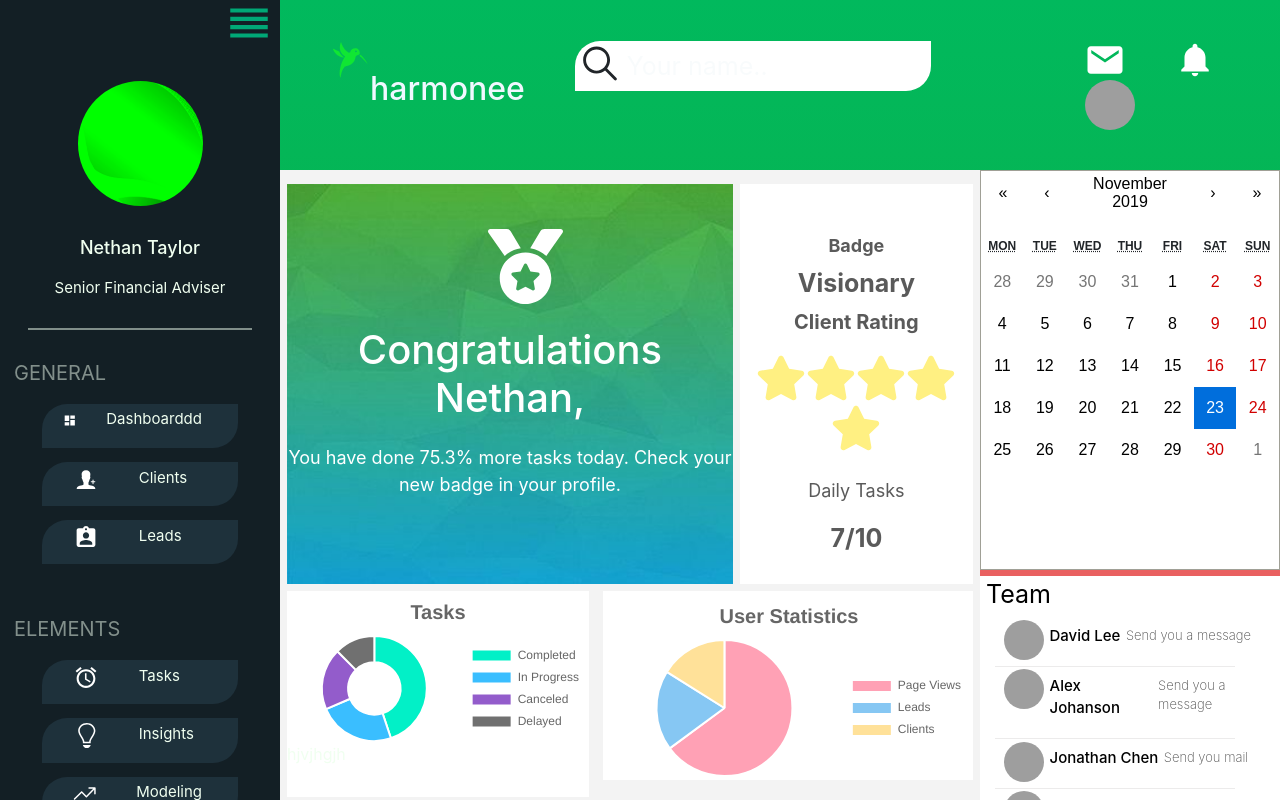
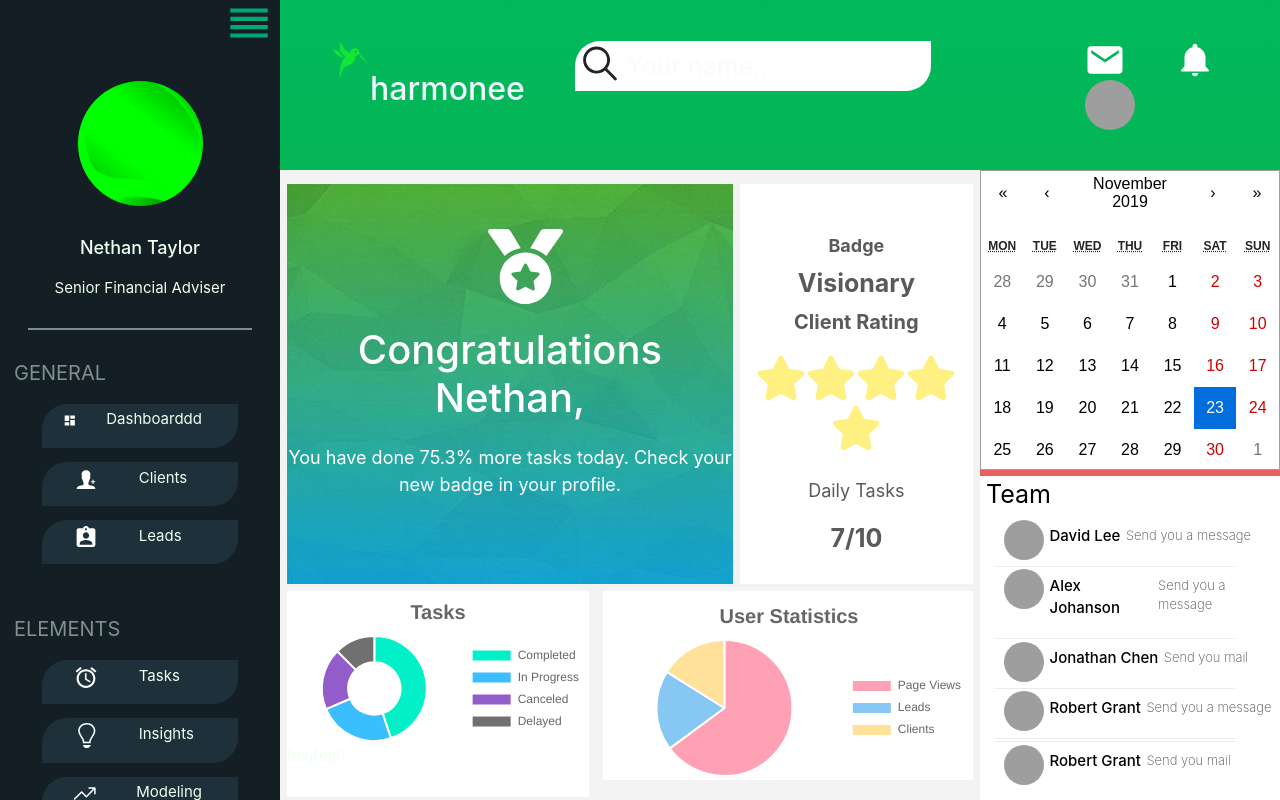
Before and after one commit to lakshan28/suntechit_assignment, a React (Create React App) app: page /login in a window 1280 px wide. Shown: the top 800 px of the page. Built offline with nearby package versions, Linux system fonts and the light colour scheme; grey boxes are pictures that could not be loaded.

Commit message:
updated login page

```diff
--- a/src/components/Scheduled/calendar/Scheduled.css
+++ b/src/components/Scheduled/calendar/Scheduled.css
@@ -1,4 +1,4 @@
 .calender {
   width: 100%;
-  height: 400px;
+  height: 300px;
 }
--- a/src/components/screens/Loging.css
+++ b/src/components/screens/Loging.css
@@ -1,6 +1,6 @@
 .App {
   width: 100%;
-  height: 100%;
+  height: 110%;
   background: url("../img//back1.png") no-repeat;
   position: absolute;
   justify-content: center;
@@ -10,7 +10,7 @@
   background-size: cover;
 }
 .container {
-  height: 85%;
+  height: 75%;
 }
 .row {
   background: #00a876;
```
